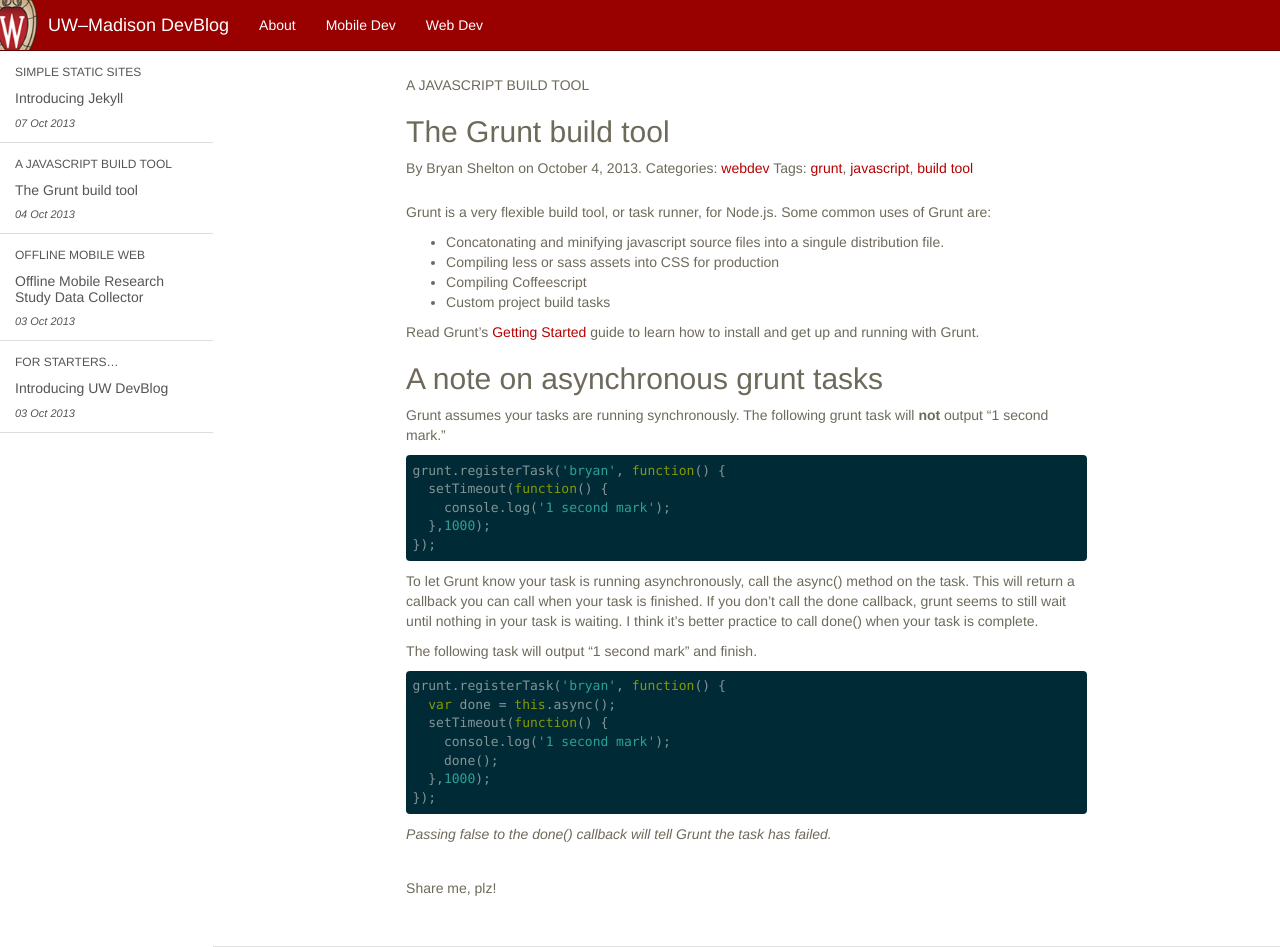
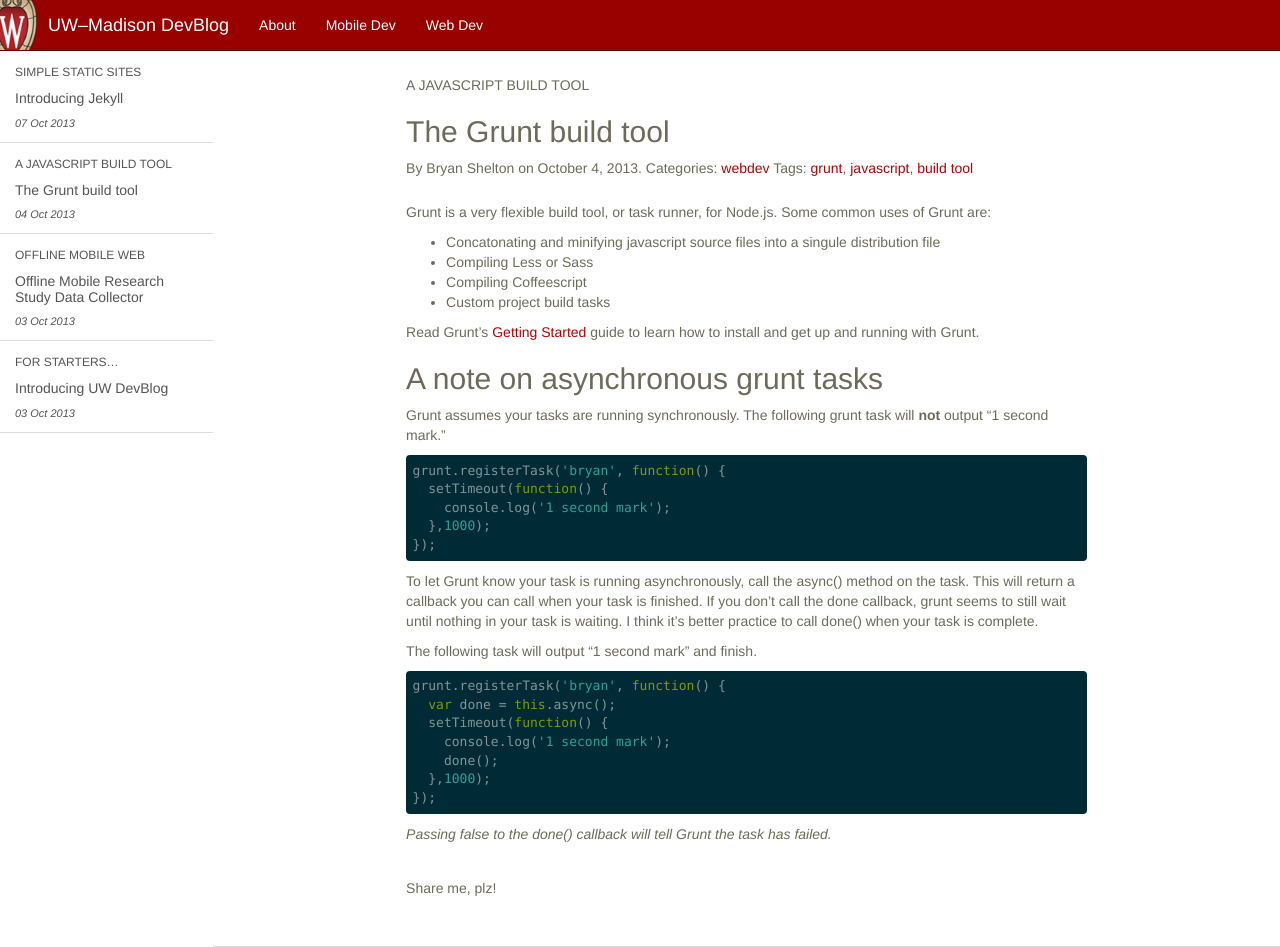
Before and after one commit to UWMadisonUcomm/devblog, a Jekyll site: the page built from _posts/2013-10-4-grunt-build-tool.markdown, in a window 1280 px wide and 947 px high. Built offline with Jekyll 4.4.1, drawn with Linux system fonts in a browser that asks for light colours; nearby versions of some CDN libraries; Markdown is read by kramdown in place of the engine named in the settings.

Commit message:
Updated 2013-10-4-grunt-build-tool.markdown

```diff
--- a/_posts/2013-10-4-grunt-build-tool.markdown
+++ b/_posts/2013-10-4-grunt-build-tool.markdown
@@ -14,8 +14,8 @@
 
 Grunt is a very flexible build tool, or task runner, for Node.js. Some common uses of Grunt are:
 
-- Concatonating and minifying javascript source files into a singule distribution file.
-- Compiling less or sass assets into CSS for production
+- Concatonating and minifying javascript source files into a singule distribution file
+- Compiling Less or Sass
 - Compiling Coffeescript
 - Custom project build tasks
 
```
